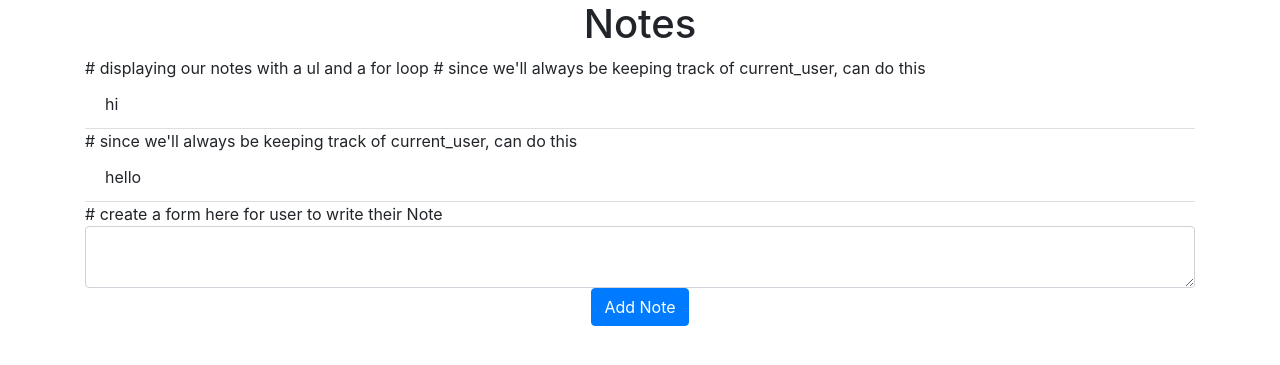
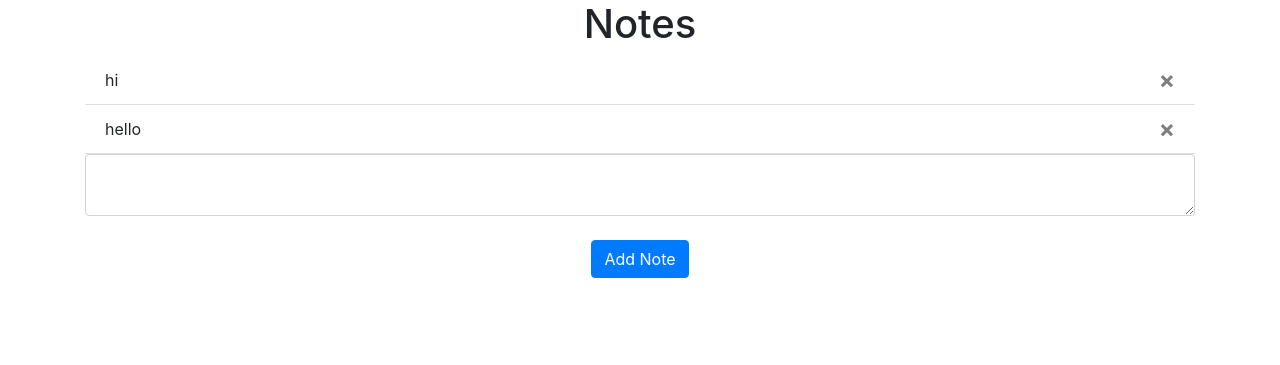
Before and after one commit to JamesBarkauskas/flask_example, a Flask app: page / in a window 1280 px wide. Shown: the part 56-421 px from the top of the page. Run offline with Flask 3, Linux system fonts and the light colour scheme; a user stored in the database is signed in; some libraries are stand-ins or nearby versions.

Commit message:
finished adding/deleting notes, finishd rest of app

```diff
--- a/website/models.py
+++ b/website/models.py
@@ -6,7 +6,7 @@ from sqlalchemy.sql import func
 class Note(db.Model):
     id = db.Column(db.Integer, primary_key=True)
     data = db.Column(db.String(1000))
-    date = db.Column(db.DateTime(timezone=True), default=func.now) # func.now will set the current time/date and store that as date
+   # date = db.Column(db.DateTime(timezone=True), default=func.now) # func.now will set the current time/date and store that as date
     user_id = db.Column(db.Integer, db.ForeignKey('user.id'))       # grabs the 'id' from User class and uses that as its foreign key
 
 class User(db.Model, UserMixin):
--- a/website/static/index.js
+++ b/website/static/index.js
@@ -0,0 +1,13 @@
+// create a function to delete a note from the database
+
+function deleteNote(noteId) {
+    fetch("/delete-note", {
+        method: "POST",
+        body: JSON.stringify({noteId: noteId}),
+    }).then((_res) => {
+        window.location.href = "/";
+    });
+}
+
+// basic way to send a request in javascript to the backend..
+// this funciton takes the noteId that we pass it and sends a POST request to the /delete-note end point (which we must create), then when it gets a response.. it will reload the window (which is done with the .then() )
--- a/website/templates/home.html
+++ b/website/templates/home.html
@@ -4,15 +4,20 @@
 {# override the 'content' section from base.html #}
 {% block content %}
 <h1 align="center">Notes</h1>
-<ul class="list-group list-group-flush" id="notes">     # displaying our notes with a ul and a for loop
-    {% for note in user.notes %}                        # since we'll always be keeping track of current_user, can do this
-    <li class="list-group-item">{{ note.data }} </li>
+<ul class="list-group list-group-flush" id="notes">     {# displaying our notes with a ul and a for loop #}
+    {% for note in user.notes %}                        {# since we'll always be keeping track of current_user, can do this #}
+    <li class="list-group-item">{{ note.data }}
+        <button type="button" class="close" onClick="deleteNote({{note.id}})"> {# we'll create a javascript function... #}
+            <span aria-hidden="true">&times;</span>
+        </button>
+    </li>
     {% endfor %}
 </ul>
 
-# create a form here for user to write their Note
+{# create a form here for user to write their Note #}
 <form method="POST">
     <textarea name="note" id="note" class="form-control"></textarea>
+    <br/>
     <div align="center">
         <button type="submit" class="btn btn-primary">Add Note</button>
     </div>
--- a/website/views.py
+++ b/website/views.py
@@ -1,13 +1,42 @@
 # our views
 # most views will go in here, views not related to authentication and routes that users can navigate to
-from flask import Blueprint, render_template
+from flask import Blueprint, render_template, request, flash, jsonify
 from flask_login import login_required, current_user
+from .models import Note            # import our note class
+from . import db                    # import our database...
+import json
 
 # a blueprint simply means that this file, views.py, should contain routes...
 views = Blueprint('views', __name__)     # this defines the name of our blueprint and sets up our blueprint for our app (we'll do same in auth.py)
 
 
-@views.route('/')   # defining our home page route (this is a constructor)
+@views.route('/', methods=['GET', 'POST'])   # defining our home page route (this is a decorator),, we then add our http requests so we can send our data to our db
 @login_required     # cannot access home page unless you're logged in...
 def home():         # whatever is in our home funciton, will run when we go to the '/' route
+    if request.method == 'POST':
+        note = request.form.get('note')
+
+        if len(note) < 1:
+            flash('Note is too short!', category='error')
+        else:
+            new_note = Note(data=note, user_id = current_user.id)
+            db.session.add(new_note)        # add the note to our database
+            db.session.commit()
+            flash('Note added!', category='success')
+
     return render_template("home.html", user=current_user) # pass in 'user = current_user' so that we can detect if someone is logged in
+
+# adding a new route for delete-note.. after we implement our javascript function to delete a note..
+@views.route('/delete-note', methods=['POST'])  # 2:10 into video...
+def delete_note():
+    note = json.loads(request.data)
+    noteId = note['noteId']
+    note = Note.query.get(noteId)   # look for the note with that specific id...
+
+    # to delete the object from db.., check if note exists..
+    if note:
+        if note.user_id == current_user.id:     # if the current note belongs to the current user...
+            db.session.delete(note)             # then we can actually delete the note
+            db.session.commit()
+
+    return jsonify({})                  # return an empty response, bc we have to return something
```
Also changed, not shown: instance/database.db.
